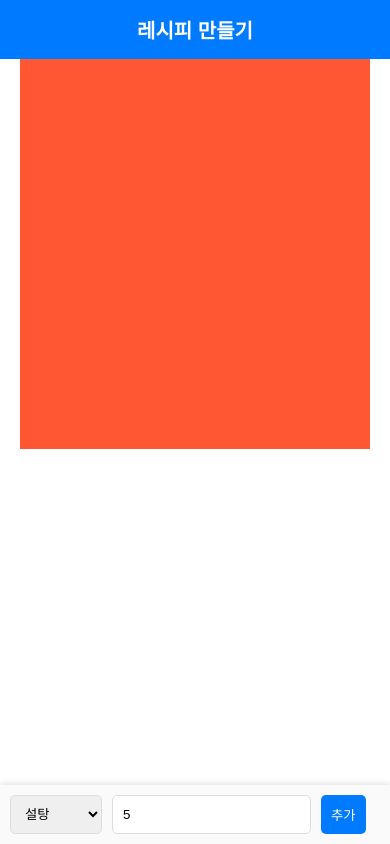
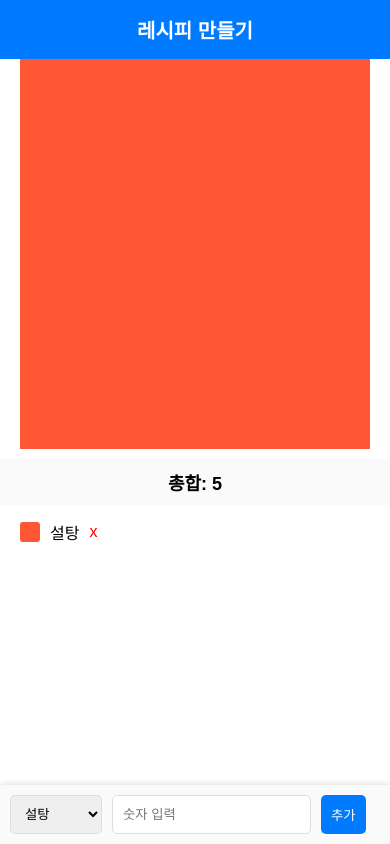
Before and after one commit to BasicNeural/MyHomebrew-frontend, a plain HTML site: page recipe.html in a window 390 px wide. Both pictures are taken after typing "5" into the empty fields and a click on the button "추가". Drawn offline with Linux system fonts and the light colour scheme.

Commit message:
feat: 항목 추가 버튼을 누르면 입력된 항목이 표시되고, 삭제 할 수 있음. 항목들의 합계를 표시함

```diff
--- a/recipe.html
+++ b/recipe.html
@@ -34,25 +34,70 @@
         .canvas-container {
             display: flex;
             justify-content: center;
-            align-items: flex-start; /* 캔버스가 상단에 위치하도록 설정 */
-            flex: 1;
-            padding: 0 20px; /* 좌우 여백 설정 */
+            align-items: flex-start;
+            padding: 0 20px;
+            margin-bottom: 10px;
         }
 
         canvas {
-            width: 100%; /* 화면 너비에 맞추되 정사각형 */
-            height: 100vw; /* 캔버스 높이를 화면 너비에 맞추어 정사각형 유지 */
-            max-height: 100%; /* 높이 제한 */
+            width: 100%;
+            height: 100vw;
             background-color: #f0f0f0;
         }
 
+        .info-container {
+            text-align: center;
+            padding: 10px;
+            background-color: #fafafa;
+            font-size: 18px;
+            font-weight: bold;
+        }
+
+        .added-items {
+            display: flex;
+            flex-direction: row; /* 수평으로 나열 */
+            flex-wrap: wrap; /* 줄바꿈 가능 */
+            padding: 10px;
+            gap: 10px; /* 항목 간 간격 */
+            overflow: hidden; /* 넘치는 내용 숨기기 */
+            align-items: flex-start; /* 아이템을 상단 정렬 */
+            justify-content: flex-start; /* 좌측 정렬 */
+        }
+
+        .item {
+            display: flex;
+            align-items: center;
+            background: none; /* 배경 투명 */
+            border: none; /* 외곽선 없음 */
+            padding: 5px 10px;
+        }
+
+        .color-box {
+            width: 20px;
+            height: 20px;
+            margin-right: 10px;
+            border-radius: 3px;
+        }
+
+        .delete-button {
+            background: none;
+            border: none;
+            color: red;
+            font-size: 16px;
+            margin-left: 10px;
+            cursor: pointer;
+        }
+
+        /* 하단 입력창을 화면 하단에 고정 */
         .input-container {
             display: flex;
             padding: 10px;
             background-color: #fafafa;
             box-shadow: 0 -2px 5px rgba(0, 0, 0, 0.1);
-            position: relative;
+            position: fixed;
             bottom: 0;
+            left: 0;
+            width: 100%;
         }
 
         .input-container select,
@@ -83,19 +128,27 @@
         <canvas id="myCanvas"></canvas>
     </div>
 
-    <!-- 하단 입력창 -->
+    <!-- 정보 창: 항목의 합계를 표시 -->
+    <div class="info-container" id="infoContainer">
+        총합: 0
+    </div>
+
+    <!-- 추가된 값이 표시되는 영역 -->
+    <div class="added-items" id="addedItems"></div>
+
+    <!-- 하단 입력창: 화면 하단에 고정 -->
     <div class="input-container">
-        <select>
-            <option value="sugar">설탕</option>
-            <option value="honey">꿀</option>
-            <option value="oligo">올리고당</option>
-            <option value="water">물</option>
-            <option value="appleJuice">사과주스</option>
-            <option value="pearJuice">배주스</option>
-            <option value="grapeJuice">포도주스</option>
+        <select id="ingredientSelect">
+            <option value="설탕">설탕</option>
+            <option value="꿀">꿀</option>
+            <option value="올리고당">올리고당</option>
+            <option value="물">물</option>
+            <option value="사과주스">사과주스</option>
+            <option value="배주스">배주스</option>
+            <option value="포도주스">포도주스</option>
         </select>
-        <input type="number" placeholder="숫자 입력">
-        <button type="button">추가</button>
+        <input type="number" id="ingredientAmount" placeholder="숫자 입력">
+        <button type="button" id="addButton">추가</button>
     </div>
 </div>
 
@@ -105,21 +158,87 @@
     const ctx = canvas.getContext('2d');
 
     function resizeCanvas() {
-        const canvasSize = Math.min(window.innerWidth, window.innerHeight); // 화면의 가로, 세로 중 작은 값
+        const canvasSize = Math.min(window.innerWidth, window.innerHeight);
 
         canvas.width = canvasSize;
         canvas.height = canvasSize;
 
-        // 간단한 캔버스 그리기 (예시)
+        // 간단한 캔버스 그리기
         ctx.fillStyle = '#FF5733';
         ctx.fillRect(0, 0, canvas.width, canvas.height);
     }
 
-    // 창 크기 변경 시 캔버스 크기 조정
     window.addEventListener('resize', resizeCanvas);
+    resizeCanvas();
 
-    // 페이지 로드 시 캔버스 크기 설정
-    resizeCanvas();
+    // 고정된 색상 설정
+    const colorMapping = {
+        '설탕': '#FF5733',
+        '꿀': '#FFC300',
+        '올리고당': '#DAF7A6',
+        '물': '#3498DB',
+        '사과주스': '#E74C3C',
+        '배주스': '#F1C40F',
+        '포도주스': '#8E44AD'
+    };
+
+    const addButton = document.getElementById('addButton');
+    const addedItemsContainer = document.getElementById('addedItems');
+    const infoContainer = document.getElementById('infoContainer');
+
+    let totalAmount = 0;
+
+    addButton.addEventListener('click', function() {
+        const selectElement = document.getElementById('ingredientSelect');
+        const amountElement = document.getElementById('ingredientAmount');
+        const selectedValue = selectElement.value;
+        const enteredAmount = parseInt(amountElement.value, 10);
+
+        if (isNaN(enteredAmount)) {
+            alert('숫자를 입력해주세요.');
+            return;
+        }
+
+        // 항목 생성
+        const item = document.createElement('div');
+        item.classList.add('item');
+
+        const colorBox = document.createElement('div');
+        colorBox.classList.add('color-box');
+        colorBox.style.backgroundColor = colorMapping[selectedValue]; // 값에 따라 고정된 색상
+
+        const itemValue = document.createElement('div');
+        itemValue.classList.add('item-value');
+        itemValue.textContent = `${selectedValue}`;
+
+        const deleteButton = document.createElement('button');
+        deleteButton.classList.add('delete-button');
+        deleteButton.textContent = 'x';
+
+        deleteButton.addEventListener('click', function() {
+            addedItemsContainer.removeChild(item);
+            totalAmount -= enteredAmount;
+            updateInfo();
+        });
+
+        item.appendChild(colorBox);
+        item.appendChild(itemValue);
+        item.appendChild(deleteButton);
+
+        addedItemsContainer.appendChild(item);
+
+        // 총합 업데이트
+        totalAmount += enteredAmount;
+        updateInfo();
+
+        // 입력값 초기화
+        amountElement.value = '';
+    });
+
+    // 정보 창 업데이트 함수
+    function updateInfo() {
+        infoContainer.textContent = `총합: ${totalAmount}`;
+    }
 </script>
 </body>
 </html>
```
